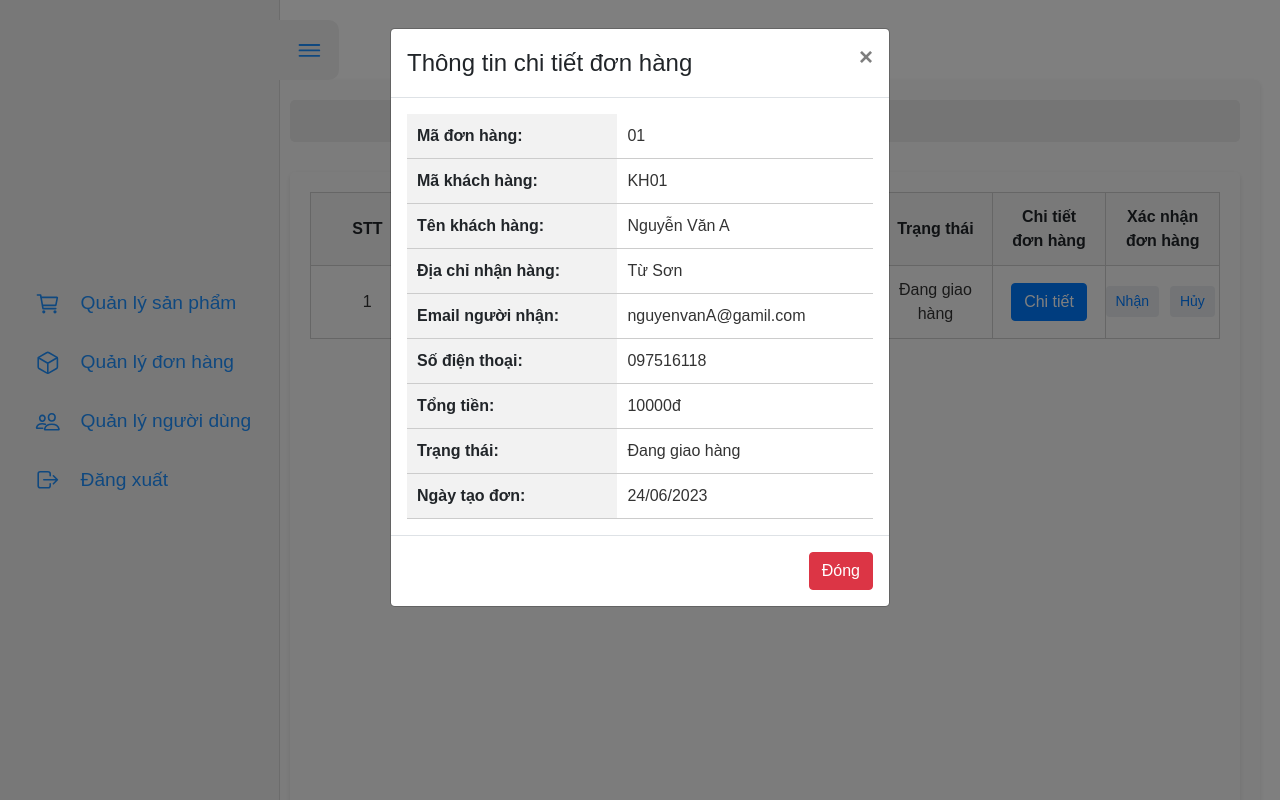
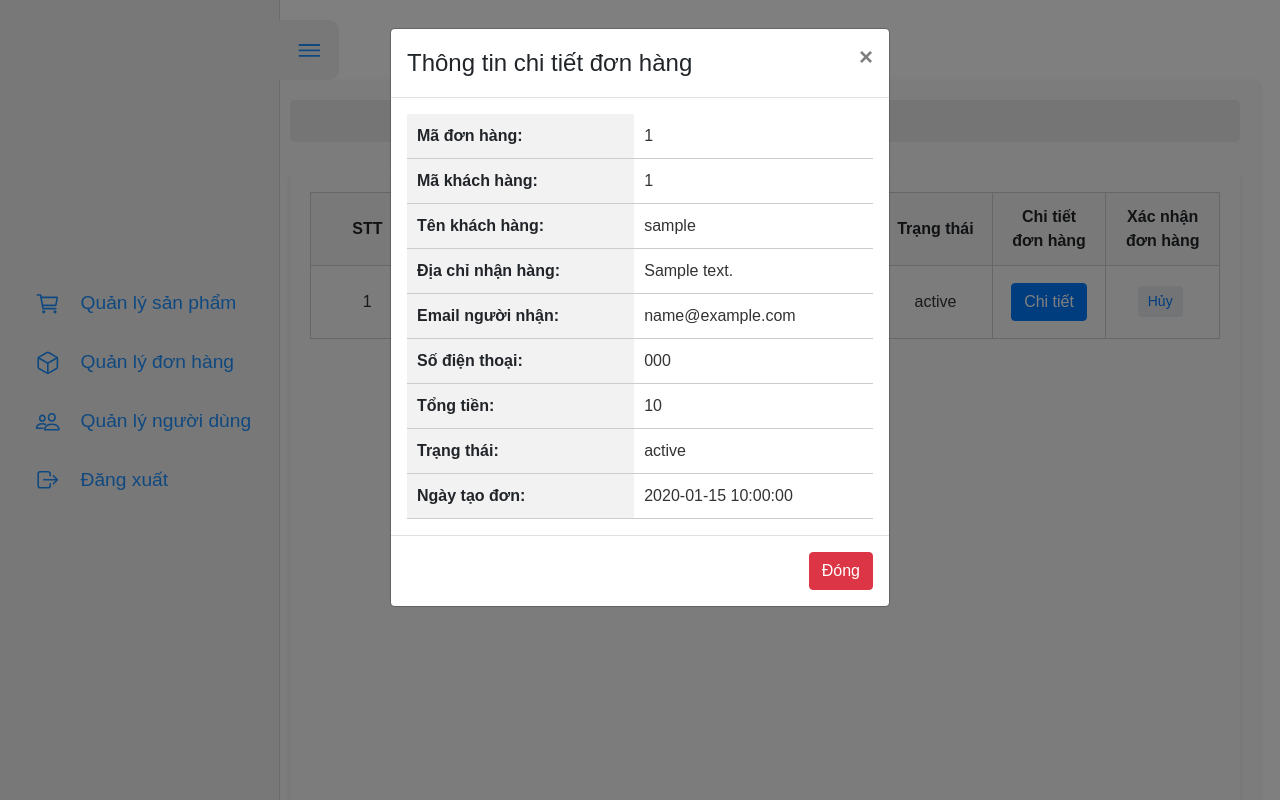
Before and after one commit to Huongpv203445/Web_Cloths, a PHP site: page /shop_cart_admin.php in a window 1280 px wide, after a click on "Chi tiết". Run offline with PHP 8.4, Linux system fonts and the light colour scheme; tables that the repository leaves empty or names only in its code hold one stand-in row (values such as "Sample post").

Commit message:
finish app

```diff
--- a/backend/classes/Order.php
+++ b/backend/classes/Order.php
@@ -10,22 +10,61 @@ class Order{
     }
 
     public function createOrderDetail($product_id, $product_size, $quantity){
-        $stmt=$this->pdo->prepare("INSERT INTO `order_detail`(`product_id`, `quantity`, `product_size`) VALUES (:product_id, :quantity, :product_size)");
+        $currentDateTime = date("Y-m-d");
+        $stmt=$this->pdo->prepare("INSERT INTO `order_detail`(`product_id`, `quantity`, `product_size`, `status`,`created_date`) VALUES (:product_id, :quantity, :product_size, 'Đang chờ xác nhận', :currentDate)");
         $stmt->bindParam(":product_id",$product_id,PDO::PARAM_INT);
         $stmt->bindParam(":product_size",$product_size,PDO::PARAM_STR);
+        $stmt->bindParam(":currentDate",$currentDateTime,PDO::PARAM_STR);
         $stmt->bindParam(":quantity",$quantity,PDO::PARAM_INT);
         $stmt->execute();
         return $this->pdo->lastInsertId();
     }
 
     public function addOnOrder($order_detail_id, $user_id, $total_price){
-        $stmt=$this->pdo->prepare("INSERT INTO `orders`(`order_detail_id`, `user_id`, `total_price`, `status`) VALUES (:order_detail_id, :user_id, :total_price, 'Đang chờ xác nhận')");
+        $stmt=$this->pdo->prepare("INSERT INTO `orders`(`order_detail_id`, `user_id`, `total_price`) VALUES (:order_detail_id, :user_id, :total_price)");
         $stmt->bindParam(":order_detail_id",$order_detail_id,PDO::PARAM_INT);
         $stmt->bindParam(":user_id",$user_id,PDO::PARAM_INT);
         $stmt->bindParam(":total_price",$total_price,PDO::PARAM_INT);
         $stmt->execute();
         return $this->pdo->lastInsertId();
     }
+
+
+    public function getAllOrders(){
+        $stmt=$this->pdo->prepare("
+        SELECT
+                                    orders.*,
+                                    users.*,
+                                    order_detail.*
+                                FROM
+                                    orders
+                                INNER JOIN users ON users.user_id = orders.user_id
+                                INNER JOIN order_detail ON order_detail.order_detail_id = orders.order_detail_id
+        ");
+        $stmt->execute();
+        $orders=$stmt->fetchAll(PDO::FETCH_OBJ);
+        return $orders;
+    }
+
+    public function acceptOrder($order_detail_id){
+        $stmt=$this->pdo->prepare("
+        UPDATE `order_detail` SET `status`='Đã nhận đơn' WHERE `order_detail_id` = :order_detail_id
+        ");
+        $stmt->bindParam(":order_detail_id",$order_detail_id,PDO::PARAM_INT);
+
+        $stmt->execute();
+    }
+
+    public function deleteOrder($order_detail_id){
+        $stmt=$this->pdo->prepare("
+        DELETE FROM `order_detail` WHERE `order_detail_id` = :order_detail_id
+        ");
+        $stmt->bindParam(":order_detail_id",$order_detail_id,PDO::PARAM_INT);
+
+        $stmt->execute();
+    }
+
+
 }
 ?>
 <!--
--- a/backend/classes/Products.php
+++ b/backend/classes/Products.php
@@ -96,11 +96,12 @@ class Products{
 
 
     public function addProduct($category_id, $name_product, $size, $weight, $color, $material, $technology, $producer, $image_1, $image_2, $image_3, $price, $quantity_product){
+        $currentDateTime = date("d-m-Y");
         $stmt = $this->pdo->prepare("INSERT INTO `products`
         (`category_id`, `name_product`, `size`, `weight`, `color`, `material`,
-         `technology`, `producer`, `image_1`, `image_2`, `image_3`, `price`,`quantity_product`)
+         `technology`, `producer`, `image_1`, `image_2`, `image_3`, `price`,`quantity_product`,`createdDate`)
          VALUES (:category_id, :name_product, :size, :weight, :color, :material,
-        :technology, :producer, :image_1, :image_2, :image_3, :price, :quantity_product)");
+        :technology, :producer, :image_1, :image_2, :image_3, :price, :quantity_product, :createdDate)");
         $stmt->bindParam(":category_id",$category_id,PDO::PARAM_STR);
         $stmt->bindParam(":name_product",$name_product,PDO::PARAM_STR);
         $stmt->bindParam(":size",$size,PDO::PARAM_STR);
@@ -114,6 +115,7 @@ class Products{
         $stmt->bindParam(":image_3",$image_3,PDO::PARAM_STR);
         $stmt->bindParam(":price",$price,PDO::PARAM_INT);
         $stmt->bindParam(":quantity_product",$quantity_product,PDO::PARAM_INT);
+        $stmt->bindParam(":createdDate",$currentDateTime,PDO::PARAM_STR);
         $stmt->execute();
         return $this->pdo->lastInsertId();
     }
--- a/product_admin.php
+++ b/product_admin.php
@@ -604,7 +604,7 @@ function renderProductDetail(productClick) {
         </tr>
         <tr>
           <th>Ngày nhập hàng: </th>
-          <td>24/06/2023</td>
+          <td>${productClick[0].createdDate} </td>
         </tr>
       </table>
     </div>
--- a/shop_cart_admin.php
+++ b/shop_cart_admin.php
@@ -1,4 +1,8 @@
 <!DOCTYPE html>
+<?php require_once "backend/initialize.php";?>
+<?php
+  $all_orders = $orders->getAllOrders();
+?>
 <html lang="en">
 <head>
     <meta charset="UTF-8">
@@ -62,23 +66,34 @@
                             <th>Chi tiết đơn hàng</th>
                             <th>Xác nhận đơn hàng</th>
                         </tr>
-                        <tr>
-                            <td>1</td>
-                            <td>SP001</td>
-                            <td>Nguyễn Văn A</td>
-                            <td>0989100256</td>
-                            <td>Hà Nội</td>
-                            <td>Đang giao hàng</td>
-                            <td><button type="button" class="btn btn-primary" data-toggle="modal" data-target="#myModal_1">
+                        <?php
+                          for($i = 0; $i < count($all_orders); $i++){
+                            $stt = $i + 1;
+                            $order = '<tr>
+                            <td>'.$stt.'</td>
+                            <td>'.$all_orders[$i]->order_id.'</td>
+                            <td>'.$all_orders[$i]->username.'</td>
+                            <td>'.$all_orders[$i]->phone_number.'</td>
+                            <td>'.$all_orders[$i]->address.'</td>
+                            <td>'.$all_orders[$i]->status.'</td>
+                            <td><button type="button" class="btn btn-primary detail_order" data-id = '.$all_orders[$i]->order_id.' data-toggle="modal" data-target="#myModal_1">
                               Chi tiết
                             </button></td>
                             <td>
-                                <div class="action">
-                                <div class="edit-link"><a href="#">Nhận</a></div>
-                                <div class="delete-link"><a href="#">Hủy</a></div>
-                                </div>
-                            </td>
-                        </tr>
+                                <div class="action">';
+                            if($all_orders[$i]->status == 'Đang chờ xác nhận'){
+                              $order.= '
+                                <div class="edit-link"><a href="handle_accept.php/?order_detail_id='.$all_orders[$i]->order_detail_id.'">Nhận</a></div>
+                              ';
+                            }
+
+                            $order .= '  <div class="delete-link"><a href="refuse_order.php/?order_detail_id='.$all_orders[$i]->order_detail_id.'">Hủy</a></div>
+                            </div>
+                        </td>
+                    </tr>';
+                            echo $order;
+                          }
+                        ?>
                     </table>
                 </div>
             </div>
@@ -86,68 +101,9 @@
     </section>
 
    <!-- The Modal -->
-   <div class="modal" id="myModal_1">
-  <div class="modal-dialog">
-    <div class="modal-content">
+<div class="modal" id="myModal_1">
 
-      <!-- Modal Header -->
-      <div class="modal-header">
-        <h4 class="modal-title">Thông tin chi tiết đơn hàng</h4>
-        <button type="button" class="close" data-dismiss="modal">&times;</button>
-      </div>
-
-      <!-- Modal body -->
-      <div class="modal-body">
-  <!-- Nội dung modal 2 ở đây -->
-  <table>
-    <tr>
-      <th>Mã đơn hàng: </th>
-      <td>01</td>
-    </tr>
-    <tr>
-      <th>Mã khách hàng:</th>
-      <td>KH01</td>
-    </tr>
-    <tr>
-      <th>Tên khách hàng:</th>
-      <td>Nguyễn Văn A</td>
-    </tr>
-    <tr>
-      <th>Địa chỉ nhận hàng:</th>
-      <td>Từ Sơn</td>
-    </tr>
-    <tr>
-      <th>Email người nhận:</th>
-      <td>nguyenvanA@gamil.com</td>
-    </tr>
-    <tr>
-      <th>Số điện thoại:</th>
-      <td>097516118</td>
-    </tr>
-    <tr>
-    <tr>
-        <th>Tổng tiền: </th>
-        <td>10000đ</td>
-    </tr>
-    <tr>
-        <th>Trạng thái: </th>
-        <td> Đang giao hàng</td>
-    </tr>
-    <tr>
-      <th>Ngày tạo đơn: </th>
-      <td>24/06/2023</td>
-    </tr>
-  </table>
-</div>
-
-      <!-- Modal footer -->
-      <div class="modal-footer">
-        <button type="button" class="btn btn-danger" data-dismiss="modal">Đóng</button>
-      </div>
-
-    </div>
   </div>
-</div>
 
 <style>
   table {
@@ -184,4 +140,86 @@
         nav.classList.toggle('hide');
         content.classList.toggle('expand');
     }
+
+const orderBoxes = document.querySelectorAll('.detail_order')
+const listOrders = <?php echo json_encode($all_orders); ?>;
+const orderDetail = document.getElementById('myModal_1')
+
+orderBoxes.forEach(function (order) {
+  order.addEventListener('click', function (e) {
+    console.log("123")
+  const orderId = e.currentTarget.dataset.id
+    const orderClick = listOrders.filter(function(item) {
+       if(item.order_id == parseInt(orderId)) {
+          return item
+       }
+    })
+    renderOrderDetail(orderClick)
+  })
+})
+
+function renderOrderDetail(orderClick) {
+  orderDetail.innerHTML = `
+  <div class="modal-dialog">
+    <div class="modal-content">
+
+      <!-- Modal Header -->
+      <div class="modal-header">
+        <h4 class="modal-title">Thông tin chi tiết đơn hàng</h4>
+        <button type="button" class="close" data-dismiss="modal">&times;</button>
+      </div>
+
+      <!-- Modal body -->
+    <div class="modal-body">
+  <!-- Nội dung modal 2 ở đây -->
+        <table>
+          <tr>
+            <th>Mã đơn hàng: </th>
+            <td>${orderClick[0].order_id}</td>
+          </tr>
+          <tr>
+            <th>Mã khách hàng:</th>
+            <td>${orderClick[0].user_id}</td>
+          </tr>
+          <tr>
+            <th>Tên khách hàng:</th>
+            <td>${orderClick[0].username}</td>
+          </tr>
+          <tr>
+            <th>Địa chỉ nhận hàng:</th>
+            <td>${orderClick[0].address}</td>
+          </tr>
+          <tr>
+            <th>Email người nhận:</th>
+            <td>${orderClick[0].email}</td>
+          </tr>
+          <tr>
+            <th>Số điện thoại:</th>
+            <td>${orderClick[0].phone_number}</td>
+          </tr>
+          <tr>
+          <tr>
+              <th>Tổng tiền: </th>
+              <td>${orderClick[0].total_price}</td>
+          </tr>
+          <tr>
+              <th>Trạng thái: </th>
+              <td> ${orderClick[0].status}</td>
+          </tr>
+          <tr>
+            <th>Ngày tạo đơn: </th>
+            <td>${orderClick[0].created_date}</td>
+          </tr>
+        </table>
+    </div>
+
+      <!-- Modal footer -->
+      <div class="modal-footer">
+        <button type="button" class="btn btn-danger" data-dismiss="modal">Đóng</button>
+      </div>
+
+    </div>
+  </div>
+        `
+}
 </script>
```
Also changed, not shown: handle_accept.php (added, +9 -0 lines), refuse_order.php (added, +9 -0 lines), backend/classes/Cart.php (indentation only).
